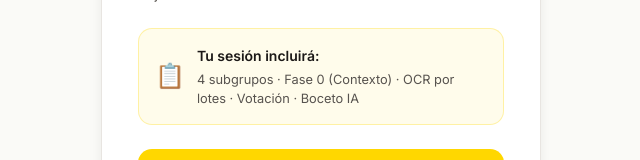
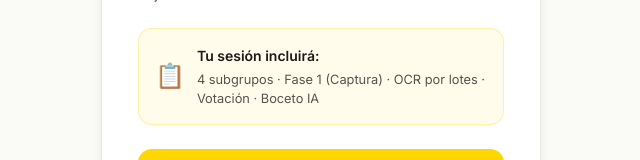
Before and after one commit to rompiendolabrechaorg-star/atlas, a React (Vite) app: page / in a window 1280 px wide. Both pictures are taken after a click on the button "🚀 Crear nueva sesión". Shown: the part 360-520 px from the top of the page, without its empty margins (319-959 px from the left). Built offline with nearby package versions, Linux system fonts and the light colour scheme.

Commit message:
Atlas Rescue Build: Final UI & Logic Sync (Phase 1)

```diff
--- a/src/pages/LandingPage.jsx
+++ b/src/pages/LandingPage.jsx
@@ -144,7 +144,7 @@ export default function LandingPage() {
                   <div>
                     <div style={{ fontWeight: 600, fontSize: '0.875rem' }}>Tu sesión incluirá:</div>
                     <div style={{ fontSize: '0.8rem', color: 'var(--ink-muted)', marginTop: '4px' }}>
-                      4 subgrupos · Fase 0 (Contexto) · OCR por lotes · Votación · Boceto IA
+                      4 subgrupos · Fase 1 (Captura) · OCR por lotes · Votación · Boceto IA
                     </div>
                   </div>
                 </div>
```
Also changed, not shown: 3 other files (tests, documents, lock files or other folders).
